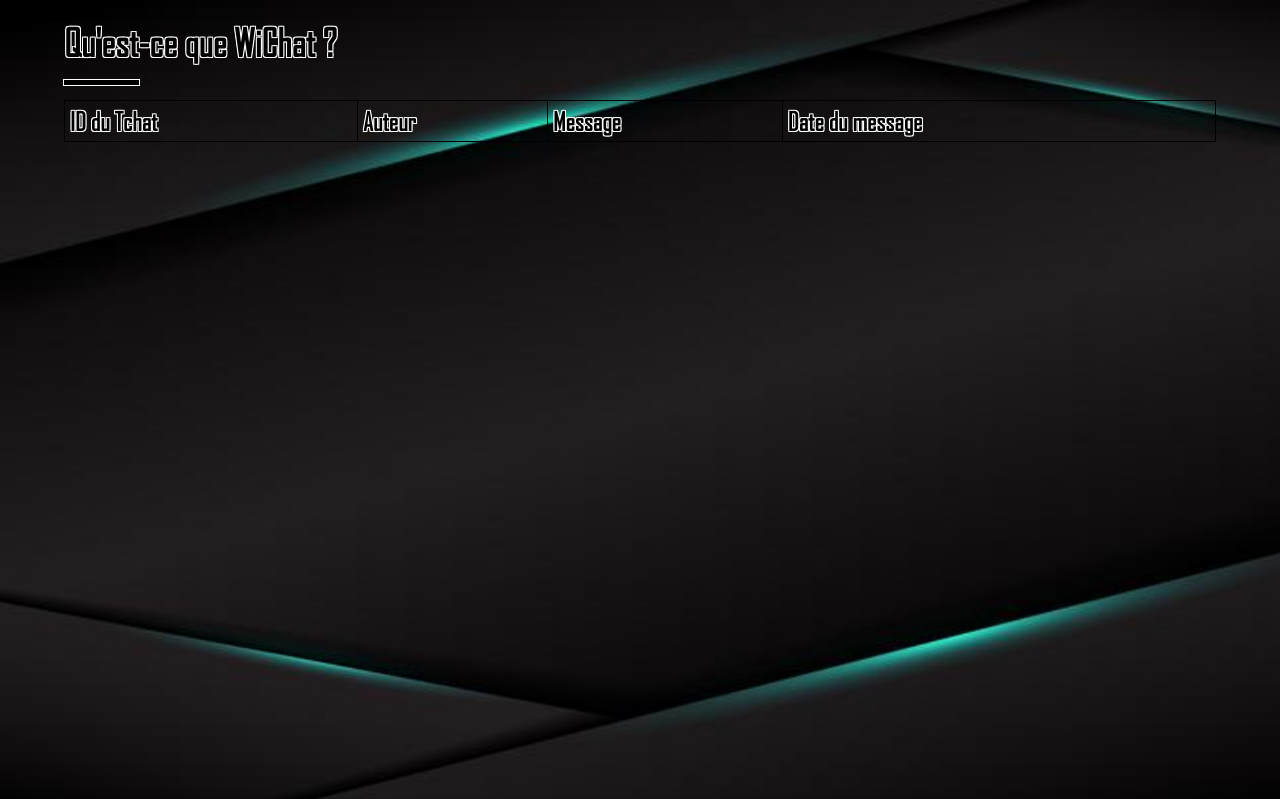
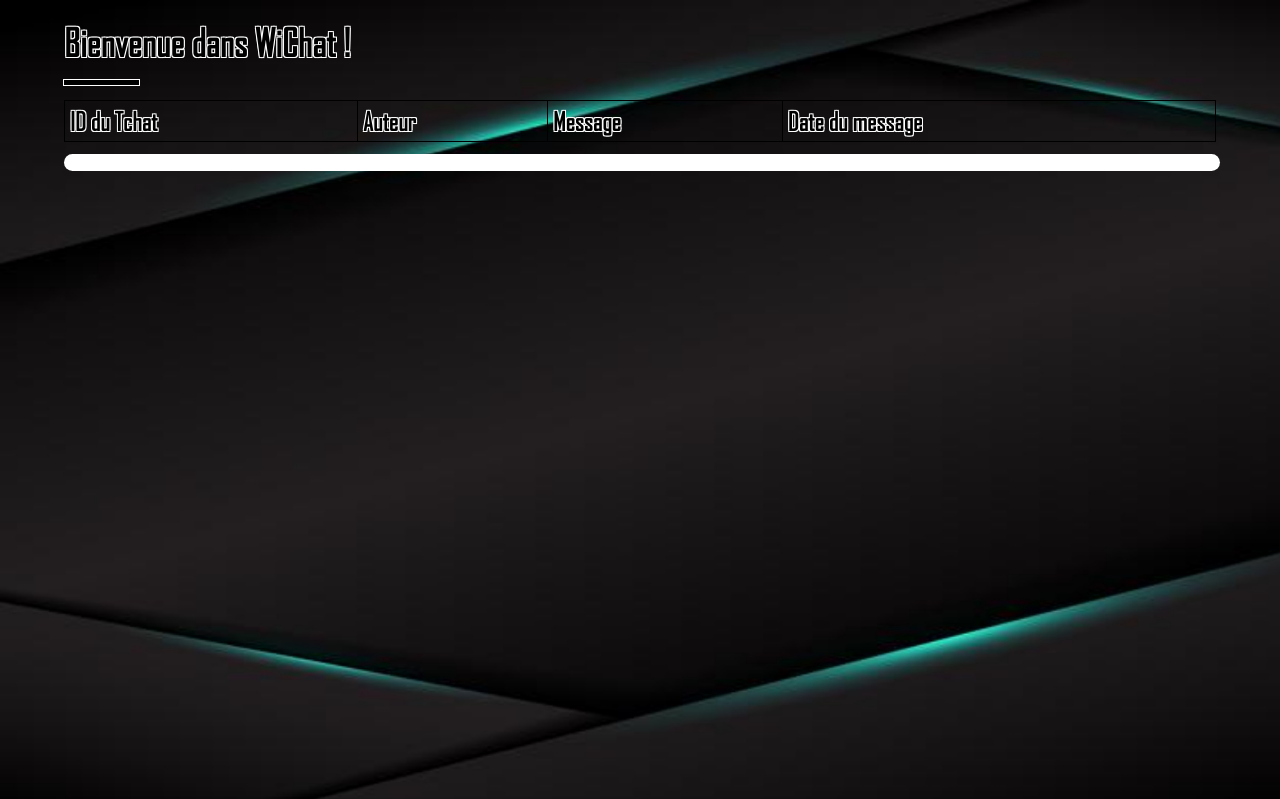
Before and after one commit to MichaelAceAnderson/WiChat, a PHP site: page / in a window 1280 px wide. Shown: the part 140-939 px from the top of the page. Run offline with PHP 8.4, Linux system fonts and the light colour scheme; data that the repository does not hold is empty.

Commit message:
Added DB connection error handling & msg input

```diff
--- a/common/js/axiosUpdate.js
+++ b/common/js/axiosUpdate.js
@@ -5,7 +5,24 @@ setInterval(() => {
 function updatePage() {
     axios.get('/pages/utils/request.php?display')
         .then(response => {
-            document.getElementById("resultat").innerHTML = response.data;
+            let pageResponse = response.data;
+            if (!pageResponse.includes("Impossible")) {
+                document.getElementById("chatBox").innerHTML = pageResponse;
+                document.getElementsByClassName("msg-input")[0].classList.add("visible");
+            }
+            else {
+                throw new Error(response.data);
+            }
         })
-        .catch(error => console.error(error));
+        .catch((error) => {
+            console.error(error.message); //Note: error.stack ajoute la provenance de la ligne de code fautive
+            document.getElementsByClassName("msg-input")[0].classList.remove("visible");
+            document.getElementById("chatBox").innerHTML =
+                `<div class="error">
+                Impossible de joindre le serveur de tchat pour le moment.
+                <br>
+                Tentative de reconnexion... <img src="/common/img/loading.gif" height="30" style="vertical-align: middle;">
+            </div>`;
+        });
+
 };
--- a/common/style/styleGeneral.css
+++ b/common/style/styleGeneral.css
@@ -206,7 +206,7 @@ header h4 {
   text-align: left;
 }
 
-/* Formulaires */
+/* Formulaire de contact */
 
 .main form.contact {
   background: white;
@@ -311,7 +311,16 @@ header h4 {
   display: block;
   background: rgb(150 0 0 / 80%);
 }
-
+/* Formulaire d'envoi de message */
+.main form input.msg-input {
+  border-radius: 10px;
+  border: none;
+  width: 100%;
+  visibility: hidden;
+}
+.main form input.msg-input.visible{
+  visibility: visible;
+}
 /* Informations de bas de page */
 footer {
   position: relative;
--- a/index.php
+++ b/index.php
@@ -17,12 +17,21 @@ include_once($_SERVER['DOCUMENT_ROOT'] . '/common/includes/header.php');
 			}
 		?>
 		<div class="title outlined">
-			<h1>Qu'est-ce que WiChat ?</h1>
+		<h1>Bienvenue dans WiChat !</h1>
 			<hr>
 		</div>
-		<div class="content outlined" id="resultat">
-			Chargement du tchat... <img src="https://thumbs.gfycat.com/SpryNegligibleLeafcutterant-size_restricted.gif" height="30" style="vertical-align: middle;">
+	<div class="content outlined">
+		<div class="">
+			<div id="chatBox">
+				Chargement du tchat...
+				<img src="/common/img/loading.gif" height="30" style="vertical-align: middle;">
 		</div>
+			<form type="POST" action="#">
+				<input type="text" class="msg-input">
+			</form>
+		</div>
+	</div>
+
 	</section>
 <?php
 include_once($_SERVER['DOCUMENT_ROOT'] . '/common/includes/footer.php');
```
Also changed, not shown: common/js/ajaxUpdate.js (+15 -1 lines), pages/utils/request.php (+39 -31 lines), README.md, common/img/loading.gif (added), 1 other file. Lines whose indentation alone changed are shown as unchanged.
